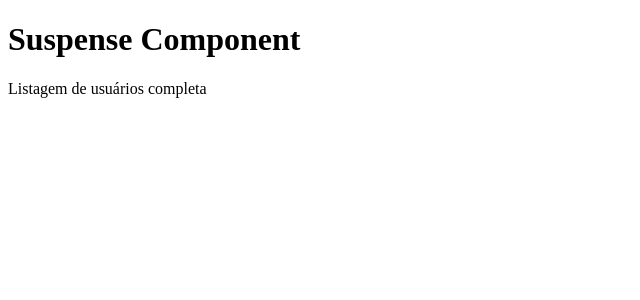
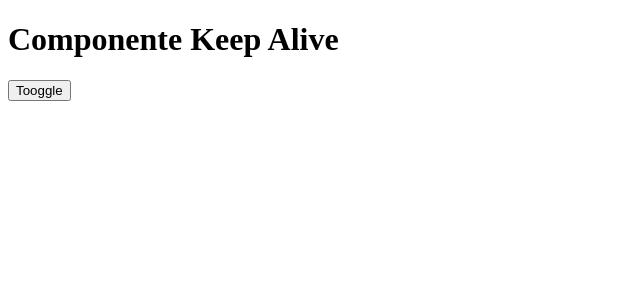
Before and after one commit to Purgato96/Vuejs, a Vue app: page / in a window 1280 px wide. Shown: the top 300 px of the page, without its empty margins (0-640 px from the left). Built offline with nearby package versions, Linux system fonts and the light colour scheme.

Commit message:
Recursos avançados KeepAlive

```diff
--- a/src/App.vue
+++ b/src/App.vue
@@ -1,7 +1,13 @@
 <template>
-<SuspenseComponent />
+  <KeepAlive>
+<CompKeepAlive v-if="keepAlive" />
+  </KeepAlive>
+  <button @click=" keepAlive = !keepAlive">Tooggle</button>
 </template>
 
 <script setup>
-import SuspenseComponent from '@/components/Suspense/SuspenseComponent.vue'
+import CompKeepAlive from '@/components/KeepAlive/CompKeepAlive.vue'
+import { ref } from 'vue'
+
+const keepAlive = ref(true)
 </script>
--- /dev/null
+++ b/src/components/KeepAlive/CompKeepAlive.vue
@@ -0,0 +1,14 @@
+<template>
+  <h1>Componente Keep Alive</h1>
+</template>
+
+<script setup>
+import { onMounted, onUnmounted } from 'vue'
+
+onMounted(() => {
+  console.log('Componente Keep Alive montado')
+})
+onUnmounted(() => {
+  console.log('Componente Keep Alive desmontado')
+})
+</script>
```
